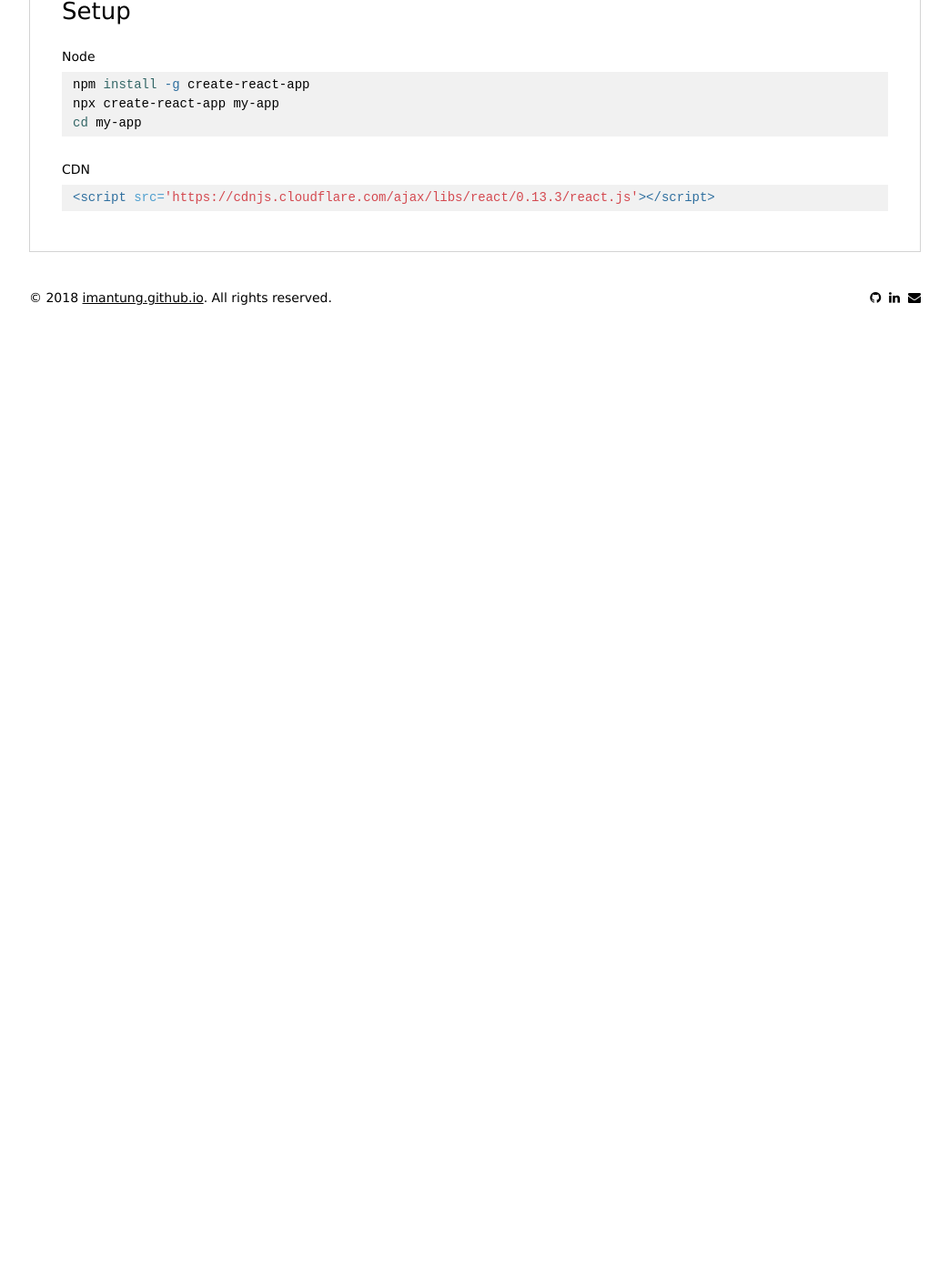
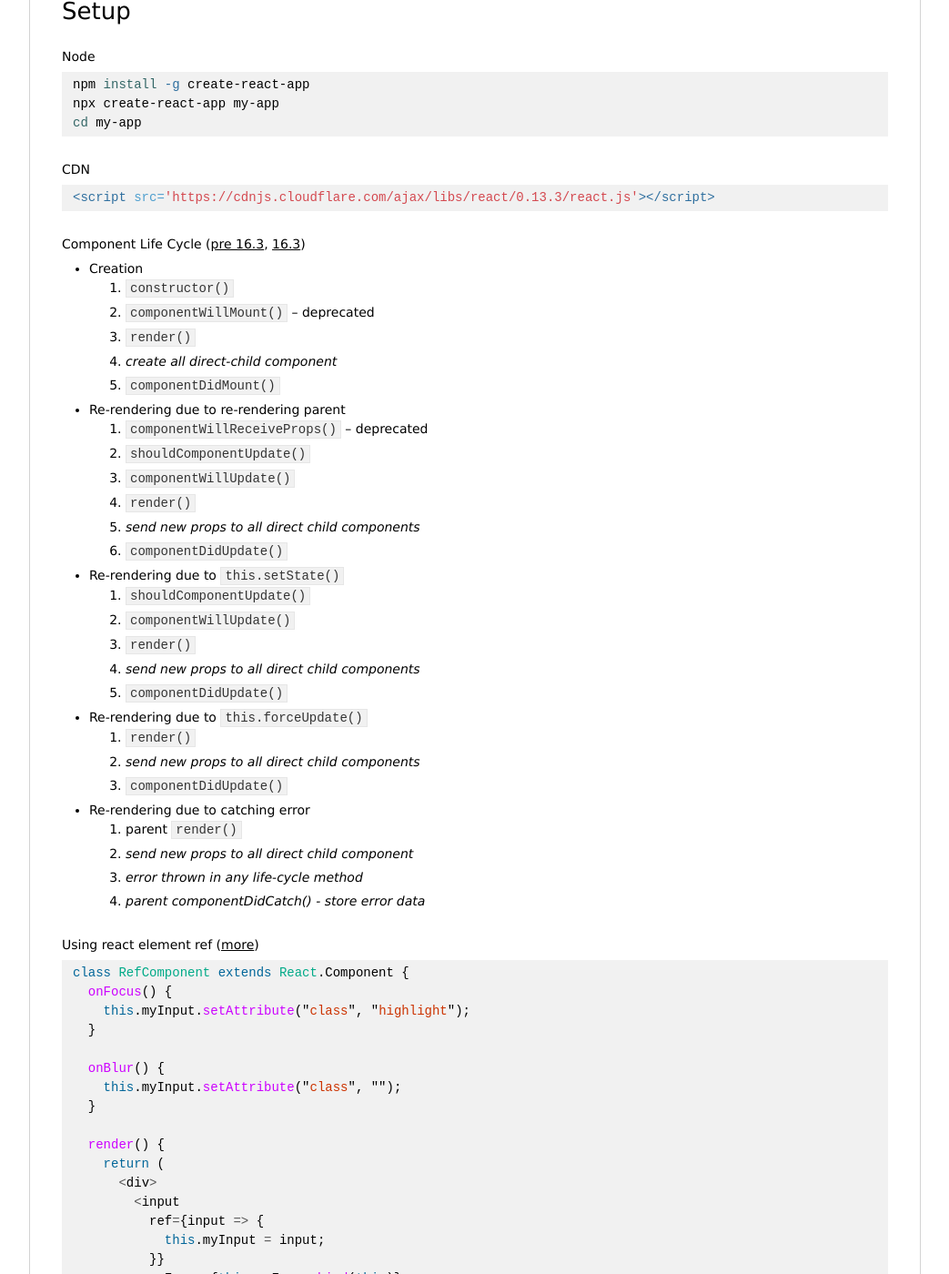
Before and after one commit to imantung/imantung.github.io, a Jekyll site: the page built from gist/techstacks/reactjs.md, in a window 1280 px wide and 1400 px high, scrolled down 204 px. Shown: the whole window at 91% size, without its empty margins (118-1161 px from the left). Built offline with Jekyll 4.4.1, drawn with Linux system fonts in a browser that asks for light colours; nearby versions of some CDN libraries; before the commit the page ends 900 px from its top, so only the background shows below that; some of the changed text lies outside the part shown.

Commit message:
[iman] update content

````diff
--- a/gist/techstacks/reactjs.md
+++ b/gist/techstacks/reactjs.md
@@ -16,3 +16,60 @@ CDN
 ```html
 <script src='https://cdnjs.cloudflare.com/ajax/libs/react/0.13.3/react.js'></script>
 ```
+
+Component Life Cycle ([pre 16.3](https://medium.com/@baphemot/understanding-reactjs-component-life-cycle-823a640b3e8d), [16.3](https://medium.com/@baphemot/understanding-react-react-16-3-component-life-cycle-23129bc7a705))
+- Creation
+  1. `constructor()`
+  2. `componentWillMount()` -- deprecated
+  3. `render()`
+  4. *create all direct-child component*
+  5. `componentDidMount()`
+- Re-rendering due to re-rendering parent
+  1. `componentWillReceiveProps()` -- deprecated
+  2. `shouldComponentUpdate()`
+  3. `componentWillUpdate()`
+  4. `render()`
+  5. *send new props to all direct child components*
+  6. `componentDidUpdate()`
+- Re-rendering due to `this.setState()`
+  1. `shouldComponentUpdate()`
+  2. `componentWillUpdate()`
+  3. `render()`
+  4. *send new props to all direct child components*
+  5. `componentDidUpdate()`
+- Re-rendering due to `this.forceUpdate()`
+  1. `render()`
+  2. *send new props to all direct child components*
+  3. `componentDidUpdate()`
+- Re-rendering due to catching error
+  1. parent `render()`
+  2. *send new props to all direct child component*
+  3. *error thrown in any life-cycle method*
+  4. *parent componentDidCatch() - store error data*
+
+Using react element ref ([more](https://www.javascriptstuff.com/use-refs-not-ids/))
+```js
+class RefComponent extends React.Component {
+  onFocus() {
+    this.myInput.setAttribute("class", "highlight");
+  }
+
+  onBlur() {
+    this.myInput.setAttribute("class", "");
+  }
+
+  render() {
+    return (
+      <div>
+        <input
+          ref={input => {
+            this.myInput = input;
+          }}
+          onFocus={this.onFocus.bind(this)}
+          onBlur={this.onBlur.bind(this)}
+        />
+      </div>
+    );
+  }
+}
+```
````
Also changed, not shown: gist/concepts/project-management.md (+4 -0 lines), gist/techstacks/psql.md (+6 -1 lines), gist/techstacks/ruby.md (+4 -0 lines).
